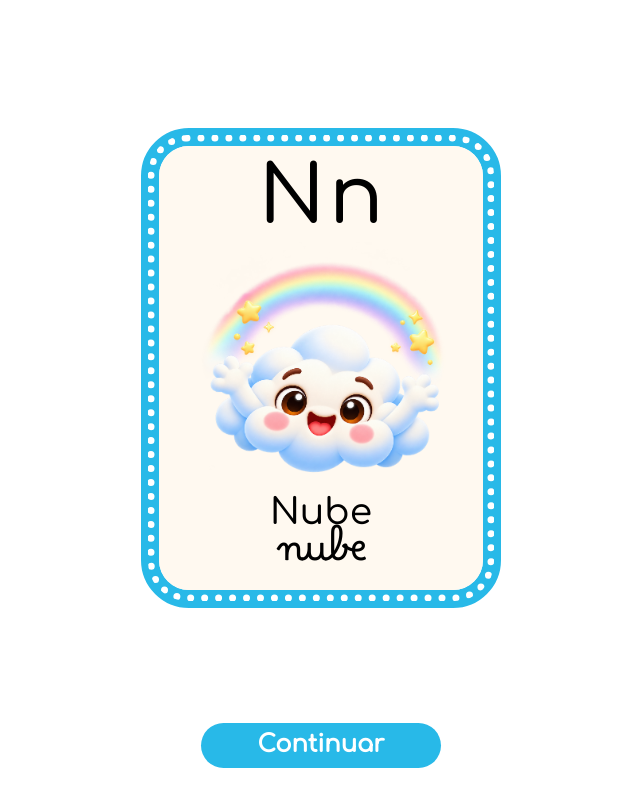
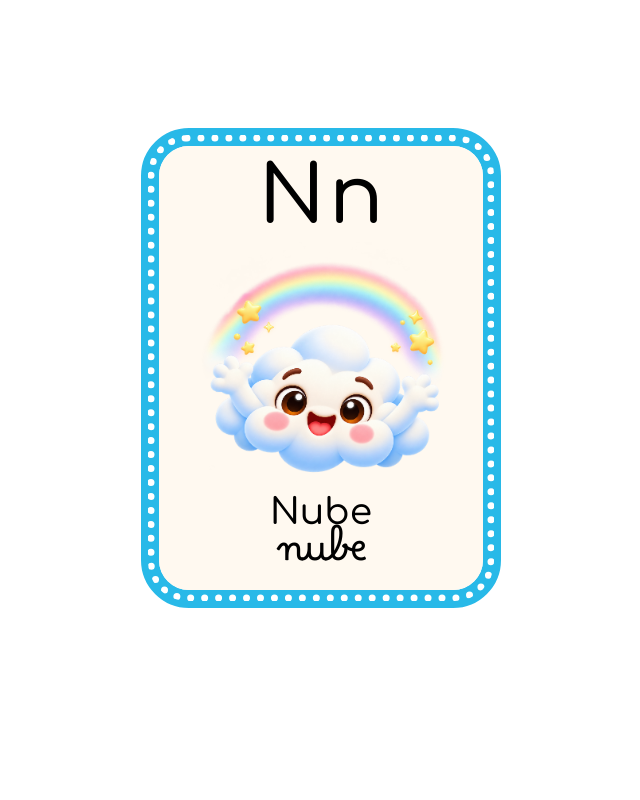
Before and after one commit to david-aravena-poblete/aprender-a-leer, a Next.js app: page /aprender in a window 1280 px wide. Shown: the whole page, without its empty margins (319-959 px from the left). Built offline with nearby package versions, Linux system fonts and the light colour scheme.

Commit message:
Speak presented letter and reveal continue after speech

```diff
--- a/src/app/aprender/components/PresentationStage/index.jsx
+++ b/src/app/aprender/components/PresentationStage/index.jsx
@@ -1,5 +1,8 @@
+"use client";
+
 import Button from "@/shared/components/Button/";
 import DelayedClickFlipCard from "../DelayedClickFlipCard/";
+import useSpeechSynthesis from "../../hooks/useSpeechSynthesis";
 import styles from "./PresentationStage.module.css";
 
 export default function PresentationStage({
@@ -8,6 +11,10 @@ export default function PresentationStage({
   duration,
   onContinue,
 }) {
+  const { isFinished } = useSpeechSynthesis(
+    card?.letter ? `Esta es la letra ${card.letter}` : ""
+  );
+
   return (
     <section className={styles.stage}>
       <div className={styles.content}>
@@ -19,12 +26,14 @@ export default function PresentationStage({
       </div>
 
       <div className={styles.continueArea}>
+        {isFinished && (
           <Button
             className={styles.continueButton}
             onClick={onContinue}
           >
             Continuar
           </Button>
+        )}
       </div>
     </section>
   );
```
Lines whose indentation alone changed are shown as unchanged.
